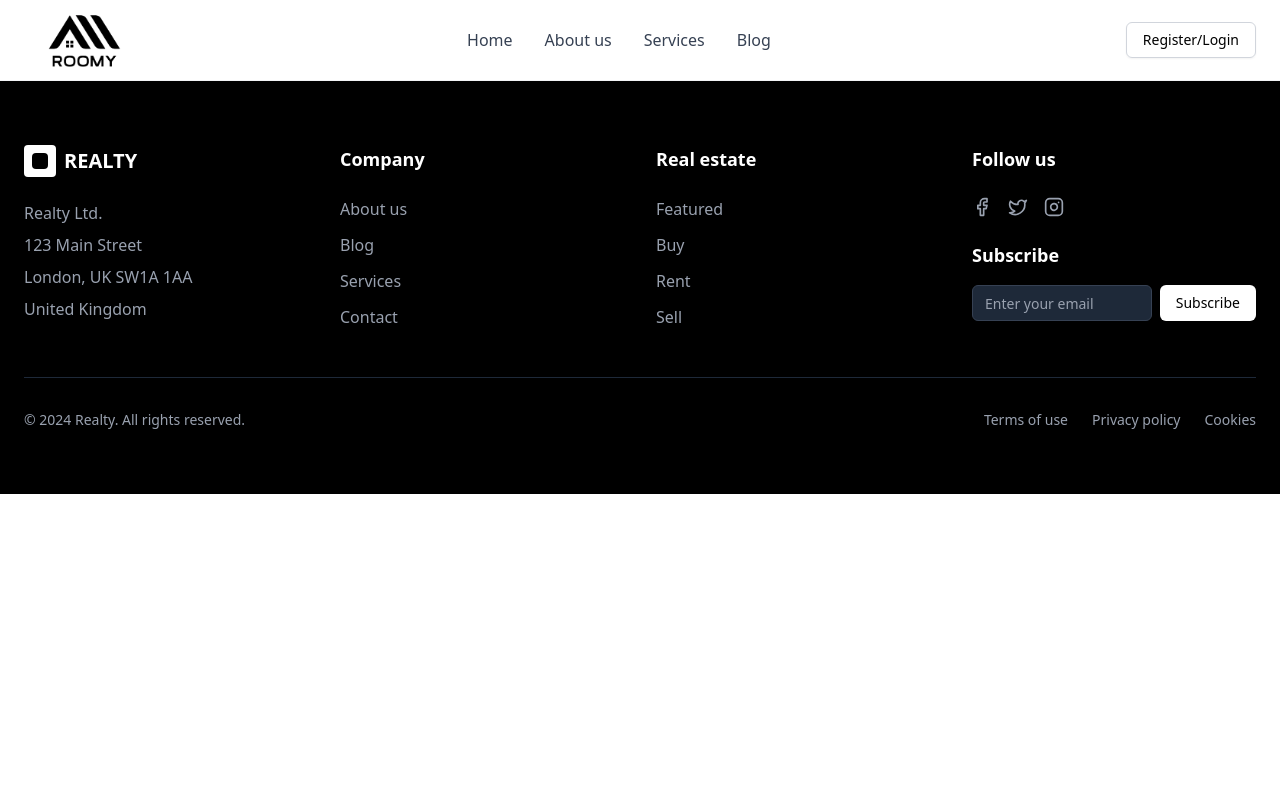
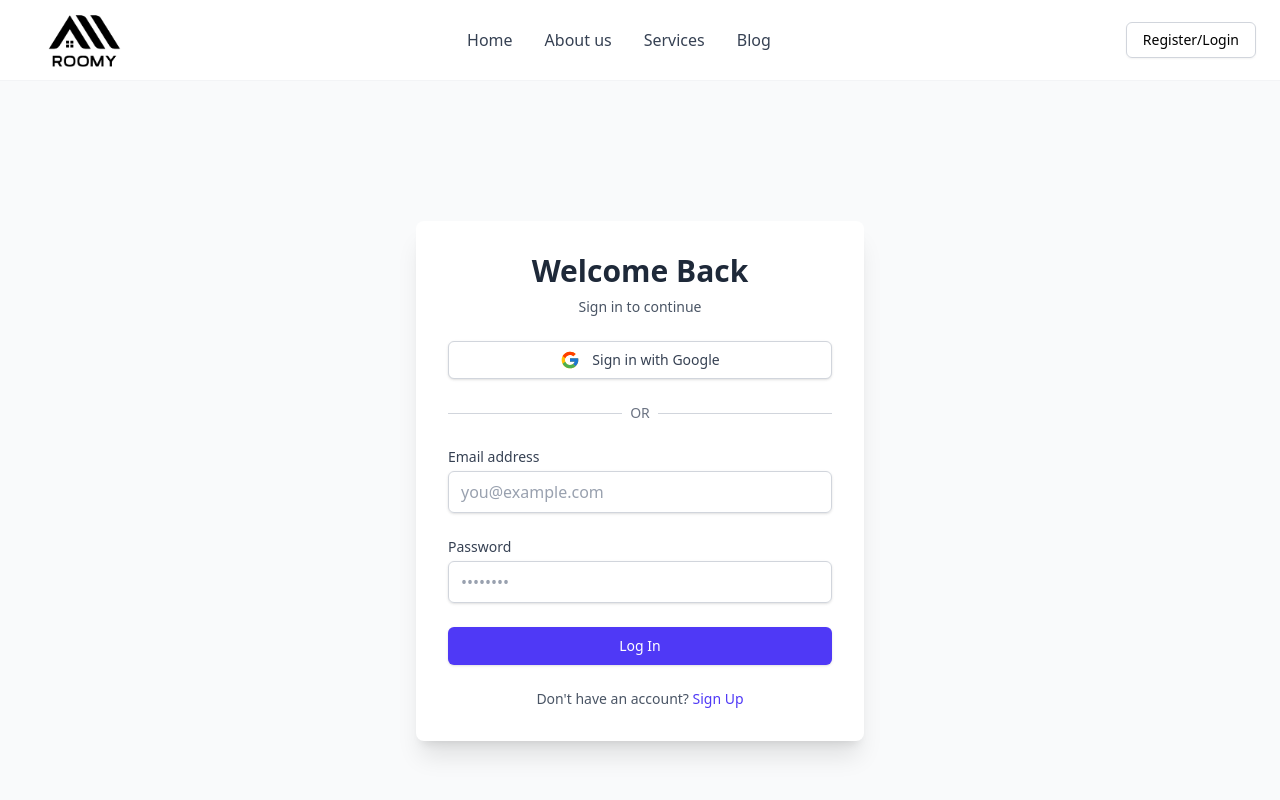
Before and after one commit to Rishabhjain610/Minithon_2025, a React (Vite) app in the folder frontend/: page /login in a window 1280 px wide. Shown: the top 800 px of the page. Built offline with nearby package versions, Linux system fonts and the light colour scheme; no server answers.

Commit message:
loginadded

```diff
--- a/frontend/src/App.jsx
+++ b/frontend/src/App.jsx
@@ -5,13 +5,10 @@
 import Footer from './components/Footer';
 import { Routes, Route, Navigate } from "react-router-dom";
 import Form from './components/Form';
+import Login from './pages/Login';
+import Signup from './pages/Signup';
 const App = () => {
-  // const { user, loading } = useContext(UserDataContext);
 
-  // // Optional: Show a loading spinner while fetching user data
-  // if (loading) {
-  //   return <div className="flex items-center justify-center h-screen">Loading...</div>;
-  // }
 
   return (
     <>
@@ -19,6 +16,8 @@
       {/* <LandingPage></LandingPage> */}
       <Routes>
         <Route path="/" element={<LandingPage />} />
+        <Route path="/login" element={<Login />} />
+        <Route path="/signup" element={<Signup />} />
         <Route path="/form" element={<Form />} />
       </Routes>
       <Footer></Footer>
```
